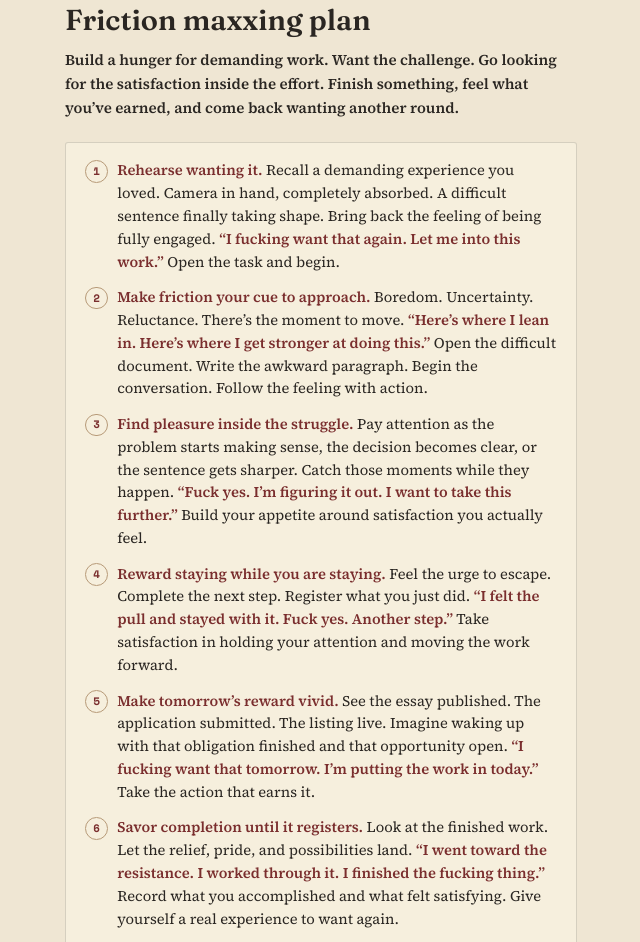
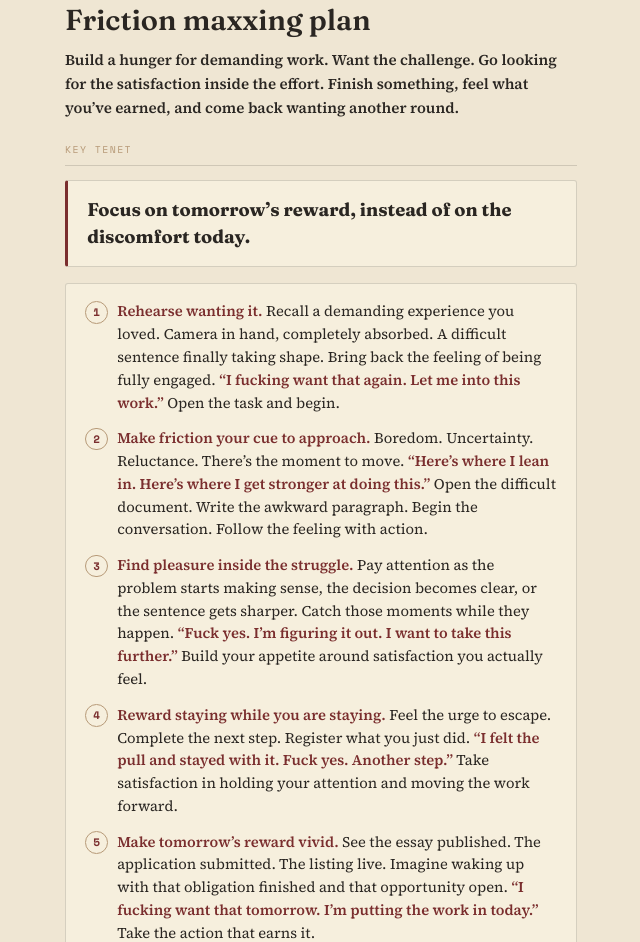
Before and after one commit to dougkimchopchop/doug-kim-dfk, a plain HTML site: page furious-action.html in a window 1280 px wide. Shown: the part 1462-2404 px from the top of the page, without its empty margins (319-959 px from the left). Drawn offline with nearby package versions, Linux system fonts and the light colour scheme.

Commit message:
Add key tenet to Friction maxxing plan
Co-Authored-By: Claude Opus 5.5 <noreply@anthropic.com>
Claude-Session: https://claude.ai/code/session_01GxraM3Emm6655V2T5sbB7o

```diff
--- a/furious-action.html
+++ b/furious-action.html
@@ -72,6 +72,9 @@
 <h2 class="part-title">Friction maxxing plan</h2>
 <p class="lede"><b>Build a hunger for demanding work. Want the challenge. Go looking for the satisfaction inside the effort. Finish something, feel what you’ve earned, and come back wanting another round.</b></p>
 
+<div class="sec-lbl">Key tenet</div>
+<div class="mantra-card" style="margin-top:0"><div class="mantra-text">Focus on tomorrow’s reward, instead of on the discomfort today.</div></div>
+
 <div class="technique-card">
   <ol class="punch-steps">
     <li><b>Rehearse wanting it.</b> Recall a demanding experience you loved. Camera in hand, completely absorbed. A difficult sentence finally taking shape. Bring back the feeling of being fully engaged. <b>“I fucking want that again. Let me into this work.”</b> Open the task and begin.</li>
```
